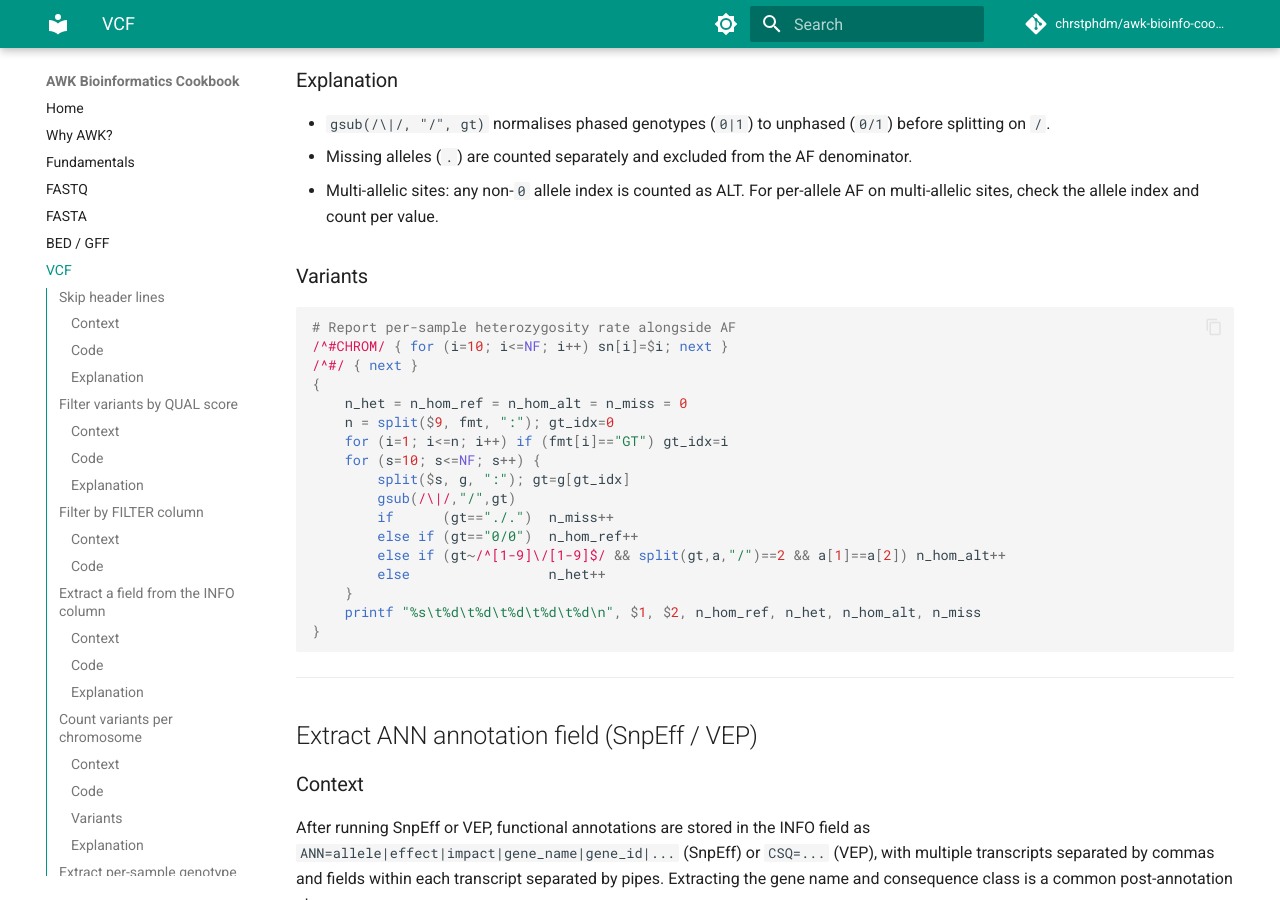
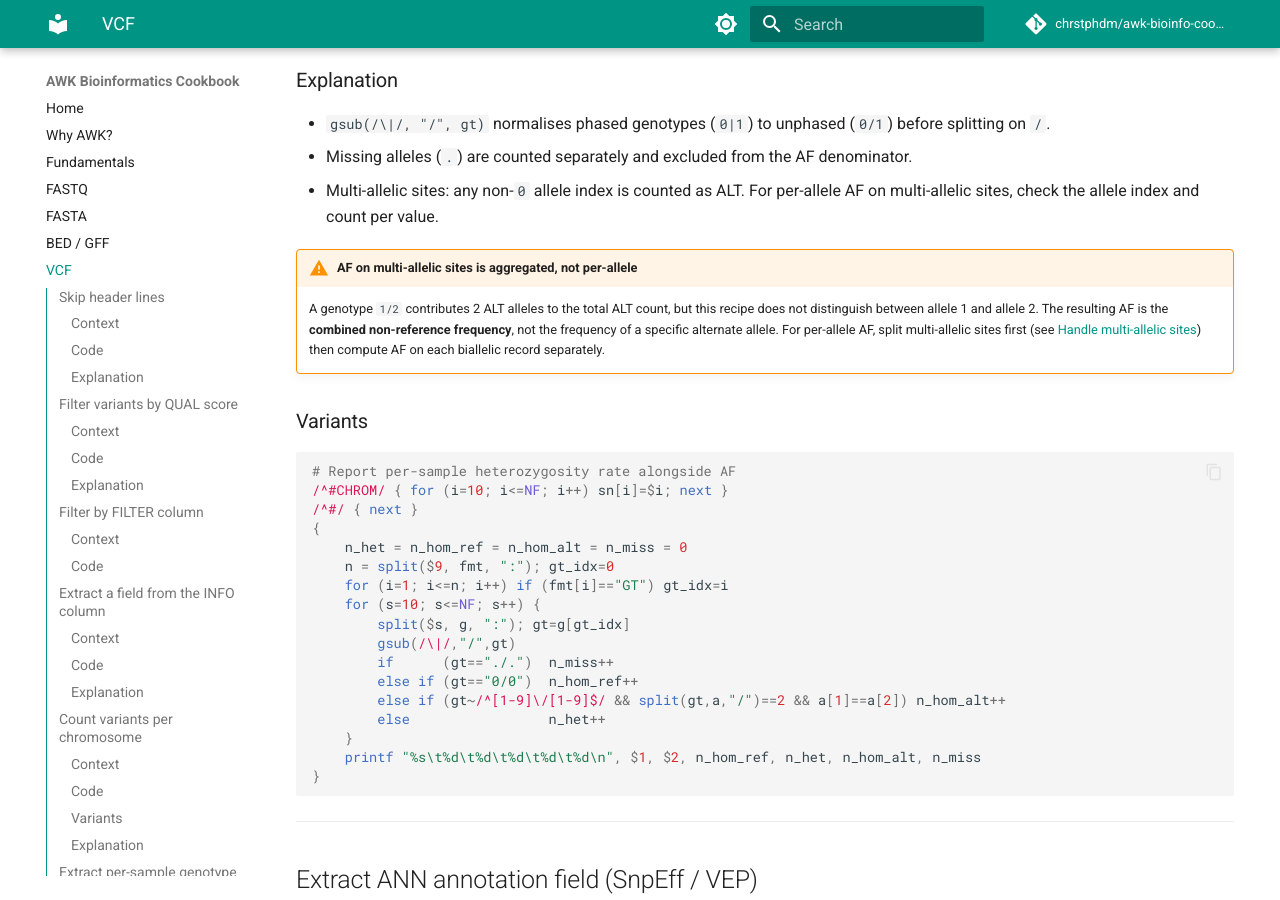
Before and after one commit to chrstphdm/awk-bioinfo-cookbook, an MkDocs documentation site: the page built from docs/05-vcf.md, in a window 1280 px wide and 900 px high, scrolled down 7551 px. Built offline with MkDocs 1.6.1 and Material for MkDocs 9.7.7, drawn with Linux system fonts in a browser that asks for light colours; comment, search, counter and statistics services are not loaded.

Commit message:
fix: add warning about aggregated AF on multi-allelic sites

````diff
--- a/docs/05-vcf.md
+++ b/docs/05-vcf.md
@@ -373,6 +373,14 @@ from the per-sample genotype columns.
 - Multi-allelic sites: any non-`0` allele index is counted as ALT. For per-allele AF on
   multi-allelic sites, check the allele index and count per value.
 
+!!! warning "AF on multi-allelic sites is aggregated, not per-allele"
+    A genotype `1/2` contributes 2 ALT alleles to the total ALT count, but this recipe
+    does not distinguish between allele 1 and allele 2. The resulting AF is the
+    **combined non-reference frequency**, not the frequency of a specific alternate
+    allele. For per-allele AF, split multi-allelic sites first (see
+    [Handle multi-allelic sites](#handle-multi-allelic-sites)) then compute AF on each
+    biallelic record separately.
+
 ### Variants
 
 ```awk
````
